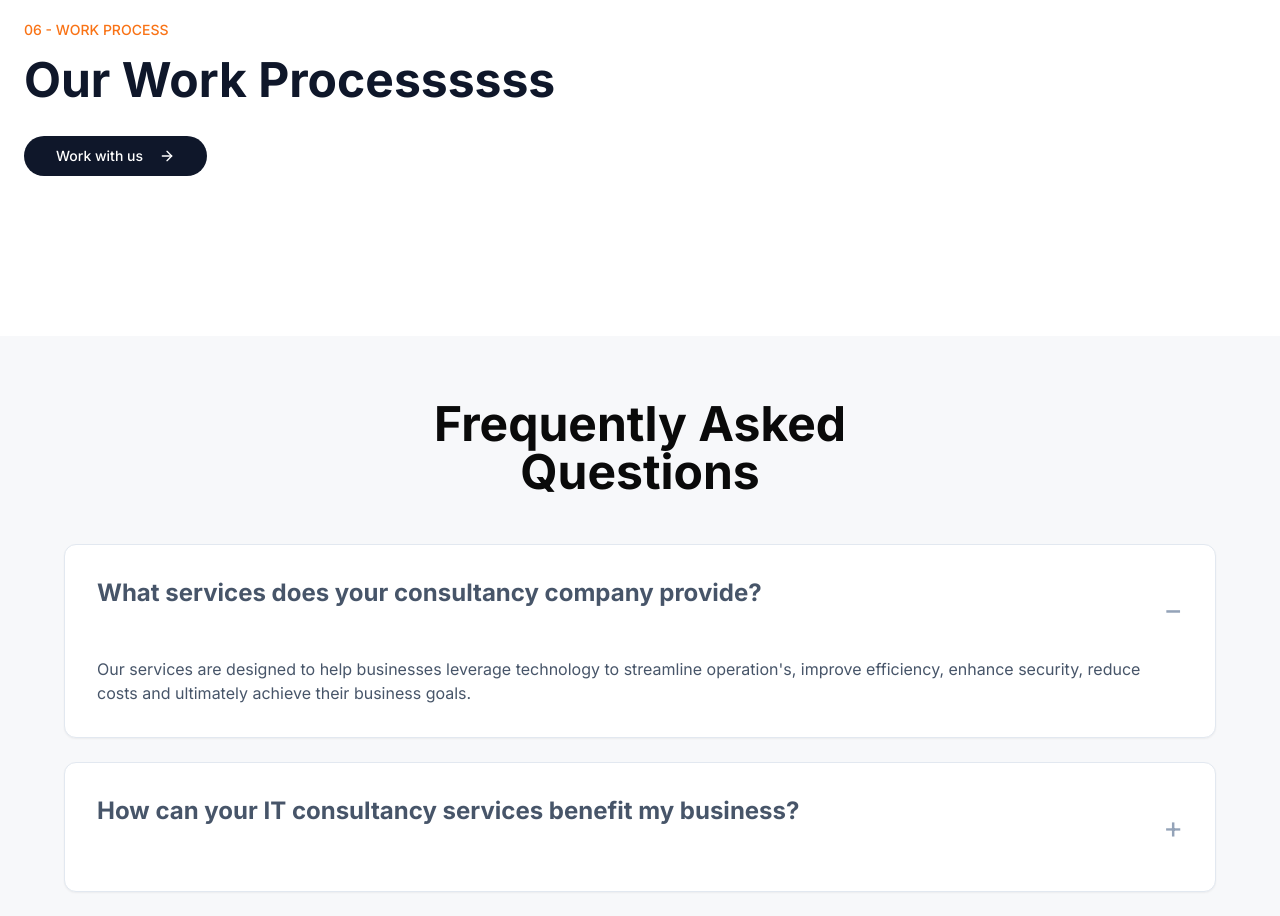
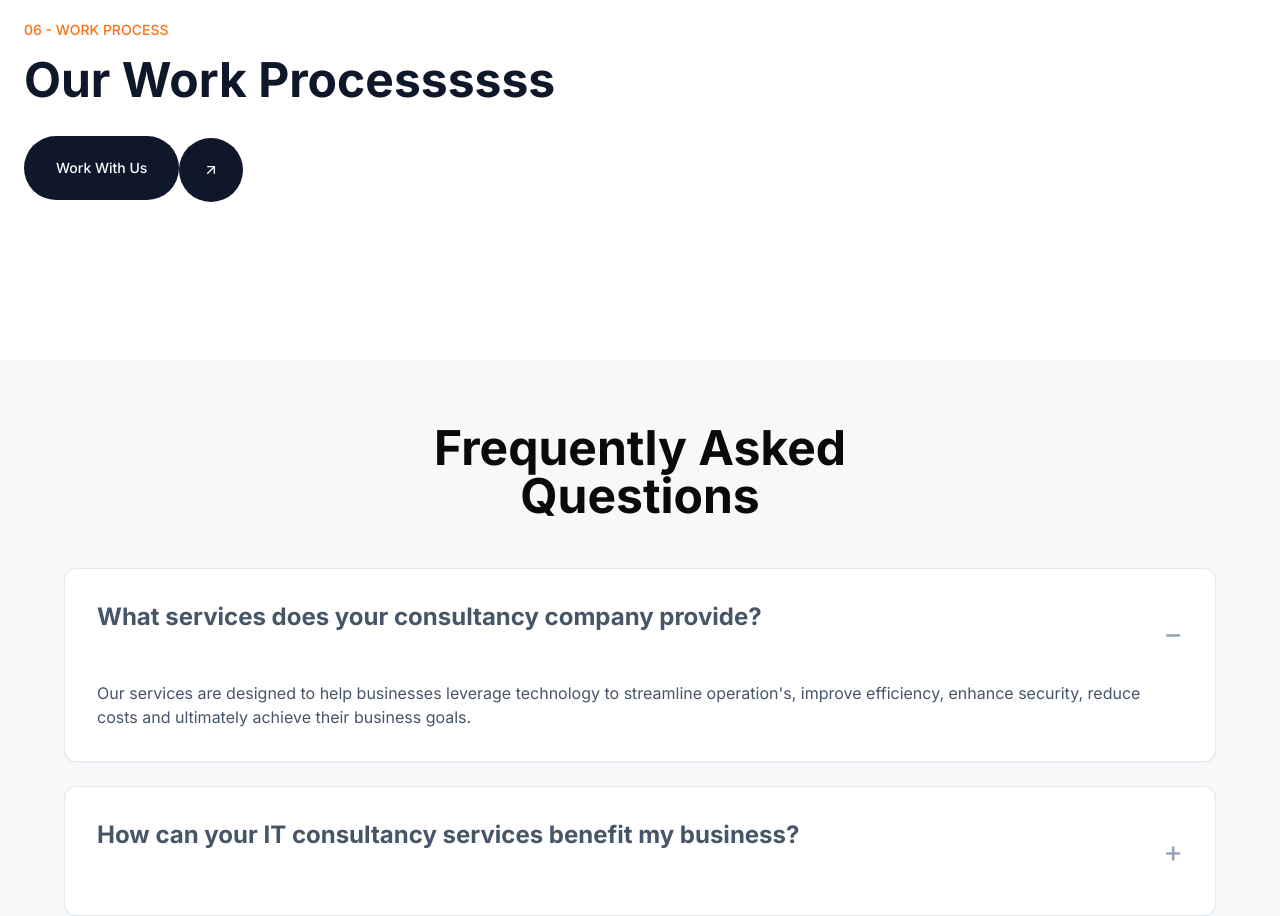
Before and after one commit to webistan/techilaservices-website, a Next.js app: page / in a window 1280 px wide. Shown: the part 2980-3896 px from the top of the page. Built offline with nearby package versions, Linux system fonts and the light colour scheme; no server answers.

Commit message:
Work process section fix button style fix

```diff
--- a/components/HomePageSections/WorkProcessSection.tsx
+++ b/components/HomePageSections/WorkProcessSection.tsx
@@ -2,7 +2,7 @@ import { Button } from "@/components/ui/button";
 import { Card, CardContent } from "@/components/ui/card";
 import { ArrowRight } from "lucide-react";
 import Link from 'next/link';
-
+import MoreAboutButton from "../Buttons/moreAboutButton"
 interface ProcessDetail {
   data?: {
   sectionHeading: string;
@@ -31,10 +31,16 @@ const WorkProcessSection = ({data}:ProcessDetail) => {
             </h2>
 
              <Link href={data?.processLink || "#"} className="inline-flex items-center" target="_blank">
-            <Button className="bg-slate-900 hover:bg-slate-800 text-white rounded-full px-8 py-3">
-              Work with us
-              <ArrowRight className="w-5 h-5 ml-2" />
-            </Button>
+
+
+            <MoreAboutButton
+                className="bg-slate-900 hover:bg-slate-800 text-white rounded-full px-8 py-8"
+                buttonText="Work With Us"
+               href="/contact"
+              />
+
+
+
             </Link>
           </div>
 
```
